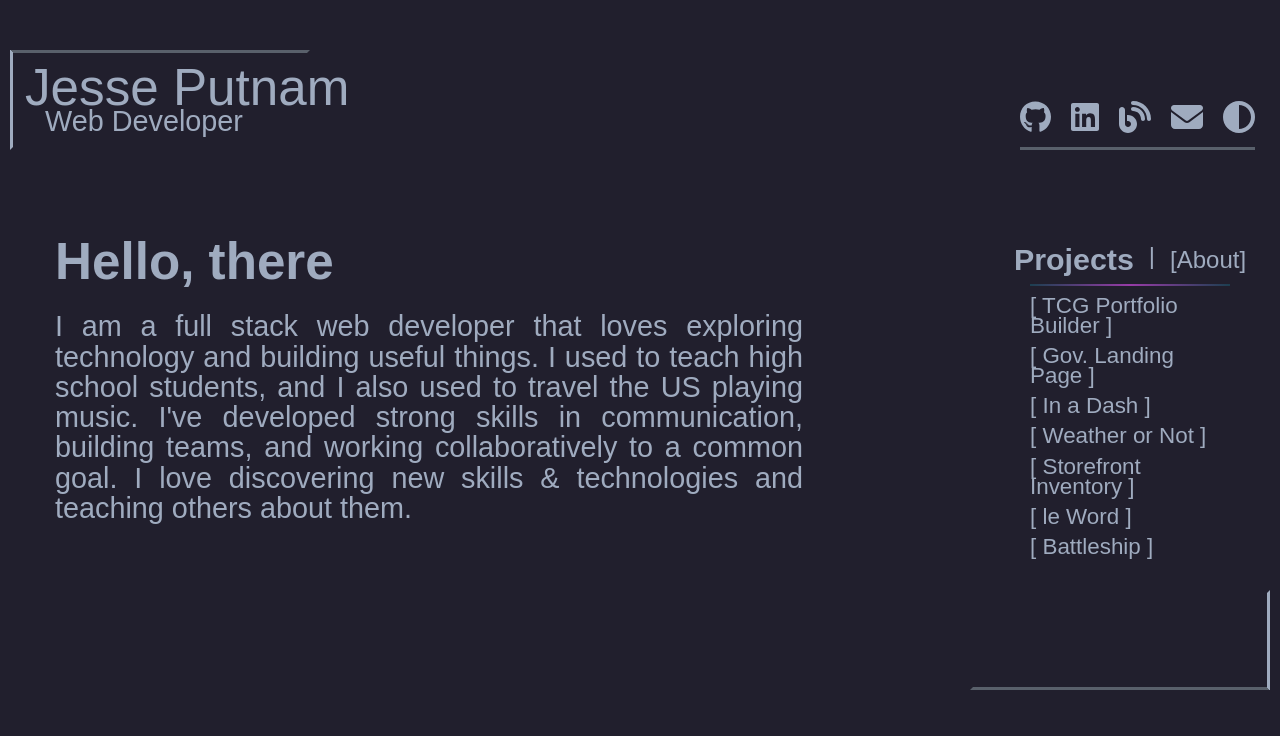
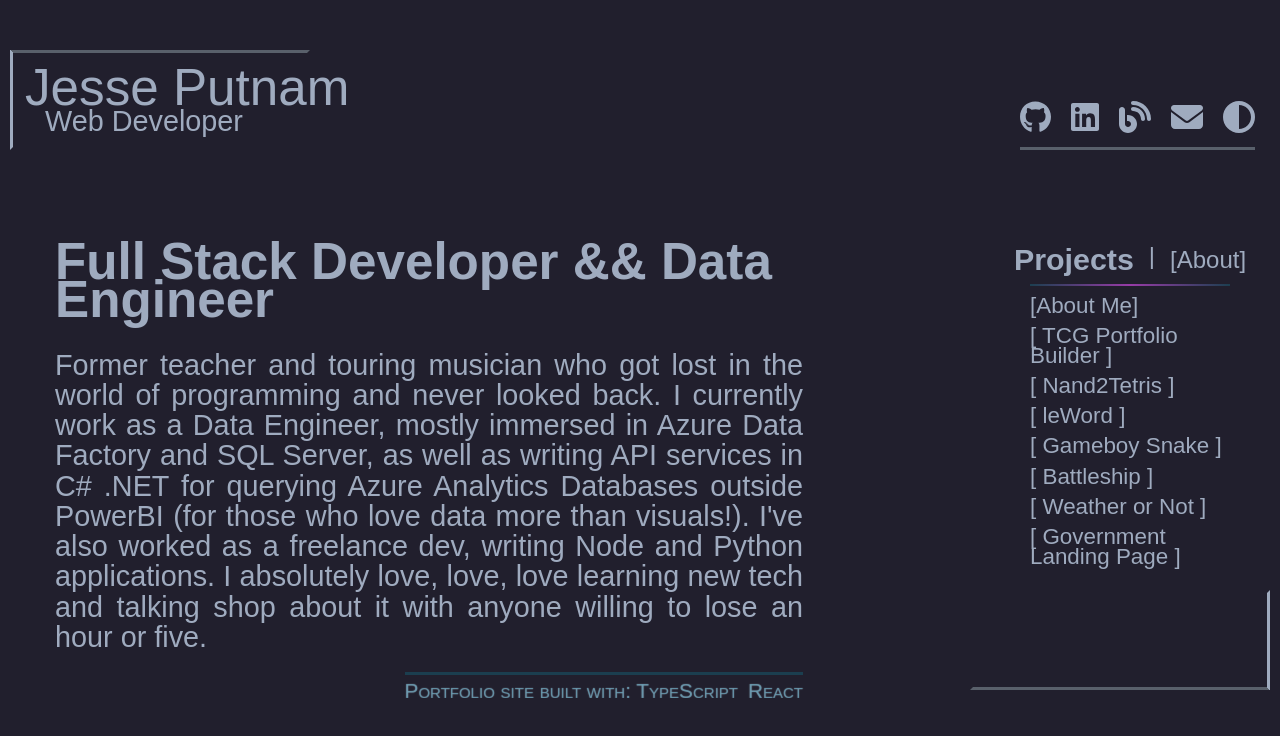
Before and after one commit to jessejputnam/portfolio, a React (Vite) app: page / in a window 1280 px wide. Shown: the top 736 px of the page. Built offline with nearby package versions, Linux system fonts and the light colour scheme; a web font is replaced by a local one.

Commit message:
Update description language and links

```diff
--- a/src/assets/cardsData.ts
+++ b/src/assets/cardsData.ts
@@ -1,9 +1,9 @@
 export const cards = [
   {
     id: 0,
-    title: "Hello, there",
-    description:
-      "I am a full stack web developer that loves exploring technology and building useful things. I used to teach high school students, and I also used to travel the US playing music. I've developed strong skills in communication, building teams, and working collaboratively to a common goal. I love discovering new skills & technologies and teaching others about them.",
+    title: "Full Stack Developer && Data Engineer",
+    description: "Former teacher and touring musician who got lost in the world of programming and never looked back. I currently work as a Data Engineer, mostly immersed in Azure Data Factory and SQL Server, as well as writing API services in C# .NET for querying Azure Analytics Databases outside PowerBI (for those who love data more than visuals!). I've also worked as a freelance dev, writing Node and Python applications. I absolutely love, love, love learning new tech and talking shop about it with anyone willing to lose an hour or five.",
+    stack: ["Portfolio site built with: TypeScript", "React"],
     liveLink: null,
     codeLink: null
   },
@@ -11,22 +11,31 @@ export const cards = [
     id: 1,
     title: "TCG Portfolio Builder",
     description:
-      "This is an inventory app for keeping a personal database of Pokémon trading cards. It includes full authentication with PassportJS for secure and individual collections. Users can search cards from the Pokémon TCG API and add them to leep track of their personal collection. Additionally, users can update market value in real time and create a timeline of each card's value.",
+      "Card Collection tracker for the Pokémon TCG. Users can sign up, log in, and search a vast database of Pokémon cards and add them to their virtual collection, keeping a neat and organized record of their physcial collections. Keep up to date with each card's latest market price, filter and search your collection by any number of attributes, and organize them into customizable binders.",
     stack: ["Node.js", "Express.js", "MongoDB", "Mongoose"],
     liveLink: "https://card-collector.onrender.com/",
     codeLink: "https://github.com/jessejputnam/card-collector"
   },
   {
     id: 2,
-    title: "Public Sector Landing Page",
+    title: "Nand2Tetris Progress",
     description:
-      "A mock up of a public sector landing page. Written in vanilla JS, HTML, and CSS, the page is accessibility compliant (images with alt tags, all links can be tabbed to, buttons with accessible names, etc). It is fully responsive to all screen sizes, adjusting content dynamically. Uses some JS to allow interactive/animated menu, scroll to top, and search bar.",
-    stack: ["JavaScript", "html", "css"],
-    liveLink: "https://jessejputnam.github.io/pww-snippet/",
-    codeLink: "https://github.com/jessejputnam/pww-snippet"
+      "My current progress in Nand2Tetris, a course that has you creating a modern computer starting with a simple NAND gate. The first part of the course is dedicated to building the hardware with a HDL from nand gates through adders, ALU, CPU, and memory, before connecting them. Then proceeding through writing an Assembler to translate Assembly to Machine Code. Then writing a VM Translator to Assembly. Current progress: writing the compiler for a Java-like OOP language into the VM language.",
+    stack: ["Python", "Assembly", "HDL"],
+    liveLink: "https://www.nand2tetris.org/",
+    codeLink: "https://github.com/jessejputnam/nand2tetris"
   },
   {
     id: 3,
+    title: "leWord",
+    description:
+      "A recreation of the popular word game, Wordle. Click on the digital keyboard to guess the secret 5 letter word. A wrong guess is shaded gray; a correct letter in the wrong place is shaded orange; and a correct letter in the correct place is shaded green. Select the gears to switch between light and dark themes.",
+    stack: ["JavaScript", "CSS", "HTML"],
+    liveLink: "https://jessejputnam.github.io/wordle-clone/",
+    codeLink: "https://github.com/jessejputnam/wordle-clone"
+  },
+  {
+    id: 4,
     title: "Gameboy Snake",
     description:
       "Just a fun, quick remake of the classic, Snake. Nostalgically framed in a Gameboy from the backseat of your parents' car on the long drive toward vacation-land. Arrow keys to move. Return or A to select. Be warned: insane is not mislabeled.",
@@ -35,40 +44,31 @@ export const cards = [
     codeLink: "https://github.com/jessejputnam/snake-gameboy"
   },
   {
-    id: 4,
+    id: 5,
+    title: "Battleship",
+    description:
+      "A single player version of the classic boardgame, Battleship with computer opponent. Choose where to place your own ships, then begin and start clicking on the other board's squares. Misses are shaded gray and hits are shaded red.",
+    stack: ["JavaScript", "CSS", "HTML"],
+    liveLink: "https://jessejputnam.github.io/battleship/",
+    codeLink: "https://github.com/jessejputnam/battleship"
+  },
+  {
+    id: 6,
     title: "Weather or Not",
     description:
       "A weather API consumption app. Uses the OpenWeatherAPI to find local weather data. Three screens show you current conditions, hourly forecast, and daily forecast. A search bar also allows you to search for any city in the world by city. You can specify homonymous cities by including the country.",
-    stack: ["JavaScript", "css", "html"],
+    stack: ["JavaScript", "CSS", "HTML"],
     liveLink: "https://jessejputnam.github.io/weather-app/",
     codeLink: "https://github.com/jessejputnam/weather-app"
   },
   {
-    id: 5,
-    title: "Nand2Tetris Progress",
+    id: 7,
+    title: "Public Sector Landing Page",
     description:
-      "My current progress in Nand2Tetris, a course that has you creating a modern computer starting with a simple NAND gate. The first part of the course is dedicated to building the hardware with a HDL from nand gates through adders, ALU, CPU, and memory, before connecting them. Then proceeding through writing an Assembler to translate Assembly to Machine Code. Then writing a VM Translator to Assembly. Current progress: writing the compiler for a Java-like OOP language into the VM language.",
-    stack: ["Python", "Assembly", "HDL"],
-    liveLink: "https://www.nand2tetris.org/",
-    codeLink: "https://github.com/jessejputnam/nand2tetris"
-  },
-  {
-    id: 6,
-    title: "le Word",
-    description:
-      "A recreation of the popular word game, Wordle. Click on the digital keyboard to guess the secret 5 letter word. A wrong guess is shaded gray; a correct letter in the wrong place is shaded orange; and a correct letter in the correct place is shaded green. Select the gears to switch between light and dark themes.",
-    stack: ["JavaScript", "css", "html"],
-    liveLink: "https://jessejputnam.github.io/wordle-clone/",
-    codeLink: "https://github.com/jessejputnam/wordle-clone"
-  },
-  {
-    id: 7,
-    title: "Battleship",
-    description:
-      "A single player version of the classic boardgame, Battleship with computer opponent. Choose where to place your own ships, then begin and start clicking on the other board's squares. Misses are shaded gray and hits are shaded red.",
-    stack: ["JavaScript", "css", "html", "Jest", "Webpack"],
-    liveLink: "https://jessejputnam.github.io/battleship/",
-    codeLink: "https://github.com/jessejputnam/battleship"
+      "A mock up of a public sector landing page. Written in vanilla JS, HTML, and CSS, the page is accessibility compliant (images with alt tags, all links can be tabbed to, buttons with accessible names, etc). It is fully responsive to all screen sizes, adjusting content dynamically. Uses some JS to allow interactive/animated menu, scroll to top, and search bar.",
+    stack: ["JavaScript", "HTML", "CSS"],
+    liveLink: "https://jessejputnam.github.io/pww-snippet/",
+    codeLink: "https://github.com/jessejputnam/pww-snippet"
   },
   {
     id: 8,
--- a/src/components/DesktopNav.tsx
+++ b/src/components/DesktopNav.tsx
@@ -19,32 +19,36 @@ export default function DesktopNav({ getDetails }: NavProps) {
       </div>
 
       <ul>
+        <li id='0' onClick={chooseCard} className='link'>
+          <p>[About Me]</p>
+        </li>
+
         <li id='1' onClick={chooseCard} className='link'>
           <p>[ TCG Portfolio Builder ]</p>
         </li>
 
         <li id='2' onClick={chooseCard} className='link'>
-          <p>[ Gov. Landing Page ]</p>
+          <p>[ Nand2Tetris ]</p>
         </li>
 
         <li id='3' onClick={chooseCard} className='link'>
-          <p>[ In a Dash ]</p>
+          <p>[ leWord ]</p>
         </li>
 
         <li id='4' onClick={chooseCard} className='link'>
+          <p>[ Gameboy Snake ]</p>
+        </li>
+
+        <li id='5' onClick={chooseCard} className='link'>
+          <p>[ Battleship ]</p>
+        </li>
+
+        <li id='6' onClick={chooseCard} className='link'>
           <p>[ Weather or Not ]</p>
         </li>
 
-        <li id='5' onClick={chooseCard} className='link'>
-          <p>[ Storefront Inventory ]</p>
-        </li>
-
-        <li id='6' onClick={chooseCard} className='link'>
-          <p>[ le Word ]</p>
-        </li>
-
         <li id='7' onClick={chooseCard} className='link'>
-          <p>[ Battleship ]</p>
+          <p>[ Government Landing Page ]</p>
         </li>
       </ul>
     </StyledNav>
--- a/src/components/MobileNav.tsx
+++ b/src/components/MobileNav.tsx
@@ -35,27 +35,27 @@ export default function MobileNav({ getDetails }: NavProps) {
         </li>
 
         <li id='2' onClick={chooseCard} className='link'>
-          <p>[ Gov. Landing Page ]</p>
+          <p>[ Nand2Tetris ]</p>
         </li>
 
         <li id='3' onClick={chooseCard} className='link'>
-          <p>[ In a Dash ]</p>
+          <p>[ leWord ]</p>
         </li>
 
         <li id='4' onClick={chooseCard} className='link'>
+          <p>[ Gameboy Snake ]</p>
+        </li>
+
+        <li id='5' onClick={chooseCard} className='link'>
+          <p>[ Battleship ]</p>
+        </li>
+
+        <li id='6' onClick={chooseCard} className='link'>
           <p>[ Weather or Not ]</p>
         </li>
 
-        <li id='5' onClick={chooseCard} className='link'>
-          <p>[ Storefront Inventory ]</p>
-        </li>
-
-        <li id='6' onClick={chooseCard} className='link'>
-          <p>[ le Word ]</p>
-        </li>
-
         <li id='7' onClick={chooseCard} className='link'>
-          <p>[ Battleship ]</p>
+          <p>[ Government Landing Page ]</p>
         </li>
       </ul>
     </StyledMobileNav>
```
